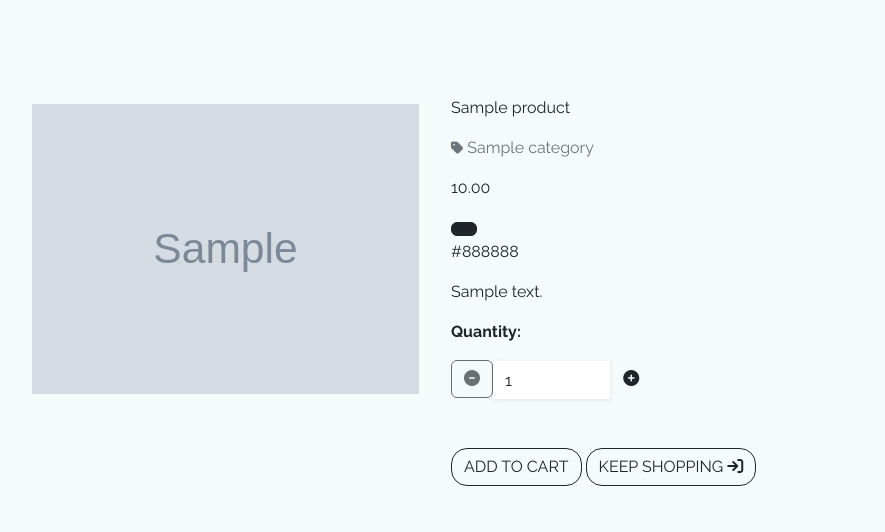
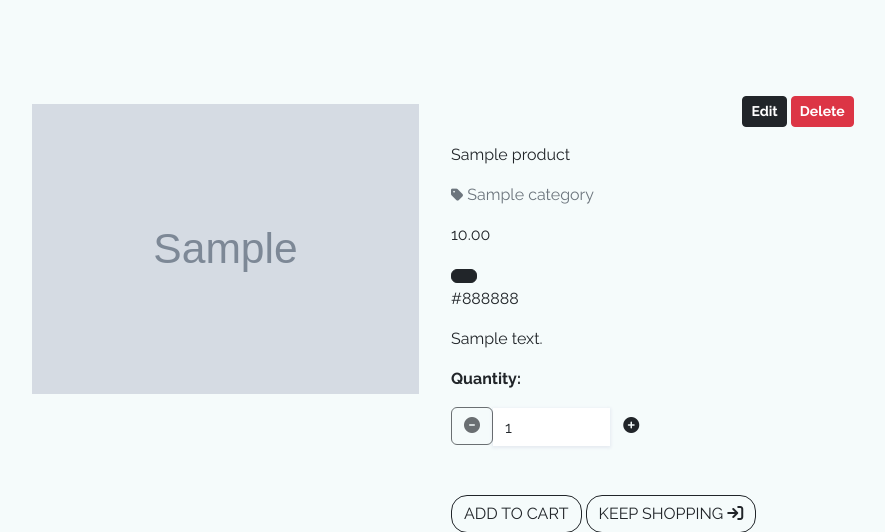
Before and after one commit to KlaudiaMatysiak/plushies, a Django app: page /shop/1/ in a window 1280 px wide. Shown: the part 121-653 px from the top of the page, without its empty margins (201-1086 px from the left). Run offline with Django 3.2, Linux system fonts and the light colour scheme; a user stored in the database is signed in; tables that the repository leaves empty hold one stand-in row (values such as "Sample post"); grey boxes marked "Sample" are stand-in pictures; some libraries are stand-ins or nearby versions.

Commit message:
Add edit and delete buttons for admin

```diff
--- a/products/templates/products/shop.html
+++ b/products/templates/products/shop.html
@@ -60,6 +60,12 @@
                                         </a>
                                     </p>
                                     {% endif %}
+                                    {% if request.user.is_superuser %}
+                                    <div class="mt-2">
+                                        <a class="btn btn-sm btn-dark fw-bold" href="{% url 'edit_product' product.id %}">Edit</a>
+                                        <a class="btn btn-sm btn-danger fw-bold" href="{% url 'delete_product' product.id %}">Delete</a>
+                                    </div>
+                                    {% endif %}
                                 </div>
                             </div>
                         </div>
--- a/products/templates/products/show_product.html
+++ b/products/templates/products/show_product.html
@@ -14,6 +14,12 @@
             {% endif %}
         </div>
         <div class="col-12 col-md-6 col-lg-4">
+            {% if request.user.is_superuser %}
+            <div class="mb-3 text-end">
+                <a class="btn btn-sm btn-dark fw-bold" href="{% url 'edit_product' product.id %}">Edit</a>
+                <a class="btn btn-sm btn-danger fw-bold" href="{% url 'delete_product' product.id %}">Delete</a>
+            </div>
+            {% endif %}
             <p>{{ product.name }}</p>
             {% if product.category %}
             <p class="mt-1">
```
